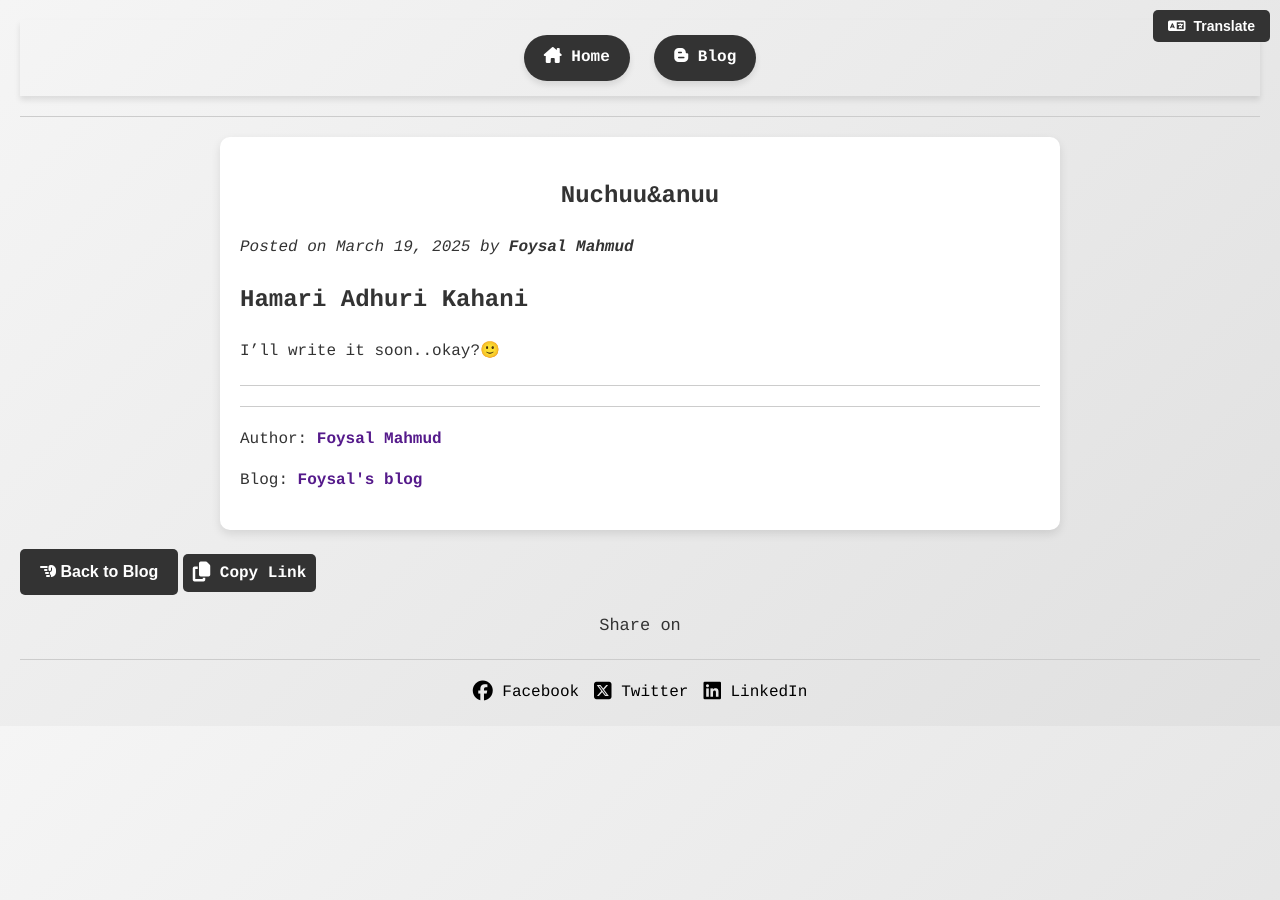
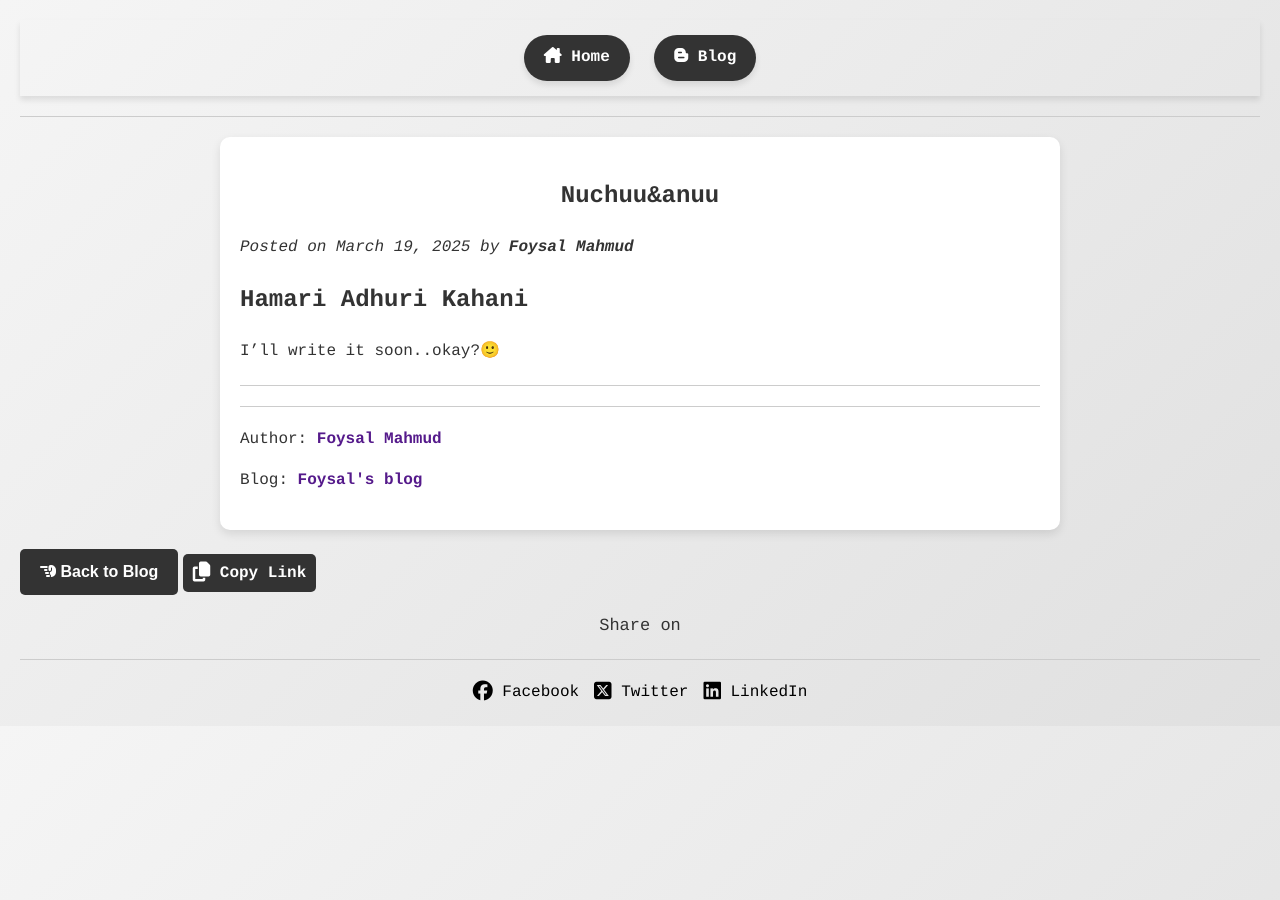
Before and after one commit to foysal1627/foysal1627.github.io, a Jekyll site: the page built from _posts/2025-03-19-Nuchuu&Anuu.md, in a window 1280 px wide. Built offline with Jekyll 4.4.1, drawn with Linux system fonts in a browser that asks for light colours; our own code applies the rules of GitHub Pages for plain Markdown files.

Commit message:
Update post.html

```diff
--- a/_layouts/post.html
+++ b/_layouts/post.html
@@ -48,9 +48,6 @@ layout: default
        <i class="fa-brands fa-linkedin fa-lg"></i> LinkedIn
     </a>
 </div>
-
-<button id="translateButton"><i class="fa-solid fa-language"></i> Translate</button>
-<div id="google_translate_element" style="display: none;"></div>
 
 <!-- CSS for styling the post content and share buttons -->
 <style>
@@ -103,34 +100,12 @@ layout: default
     top: 0;
     left: 0;
     width: 0%;
-    height: 16px;
+    height: 19px;
     background: black;
-    opacity: 0.4;
+    opacity: 0.2;
     z-index: 1000;
     transition: width 0.2s ease-out;
     }
-
-    #translateButton {
-    position: fixed;
-    top: 10px;
-    right: 10px;
-    padding: 8px 15px;
-    background: #333;
-    color: white;
-    font-weight: bold;
-    border: none;
-    cursor: pointer;
-    border-radius: 5px;
-    font-size: 14px;
-    display: flex;
-    align-items: center;
-    gap: 8px;
-    transition: background 0.3s ease;
-}
-
-#translateButton:hover {
-    background: #555;
-}
 
 </style>
 
@@ -143,23 +118,3 @@ window.onscroll = function () {
     document.getElementById("progress-bar").style.width = scrolled + "%";
 };
     </script>
-
-<script>
-function googleTranslateElementInit() {
-    new google.translate.TranslateElement(
-        { pageLanguage: 'bn', includedLanguages: 'bn,en', layout: google.translate.TranslateElement.InlineLayout.SIMPLE },
-        'google_translate_element'
-    );
-}
-
-document.getElementById("translateButton").addEventListener("click", function () {
-    let googleFrame = document.querySelector(".goog-te-menu-frame");
-    if (googleFrame) {
-        googleFrame.style.display = googleFrame.style.display === "none" ? "block" : "none";
-    } else {
-        let selector = document.querySelector("#google_translate_element select");
-        if (selector) selector.dispatchEvent(new Event("change"));
-    }
-});
-</script>
-<script src="https://translate.google.com/translate_a/element.js?cb=googleTranslateElementInit"></script>
```
